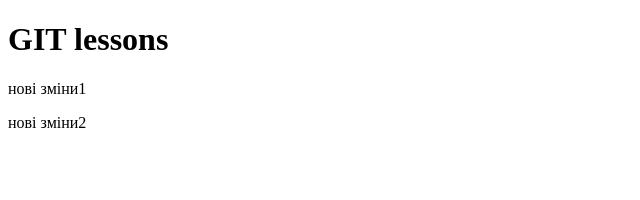
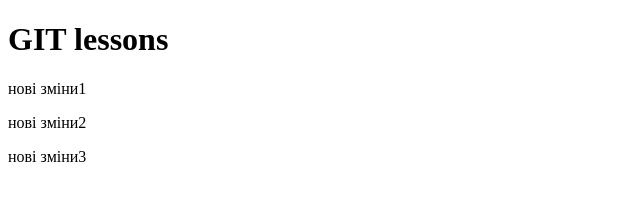
Before and after one commit to Alexrun22/gitless, a plain HTML site: page index.html in a window 1280 px wide. Shown: the whole page, without its empty margins (0-640 px from the left). Drawn offline with Linux system fonts and the light colour scheme.

Commit message:
third commit

```diff
--- a/index.html
+++ b/index.html
@@ -9,5 +9,6 @@
        <h1>GIT lessons</h1>
 	   <p>нові зміни1</p>
 	   <p>нові зміни2</p>
+	   <p>нові зміни3</p>
 </body>
 </html>
```
